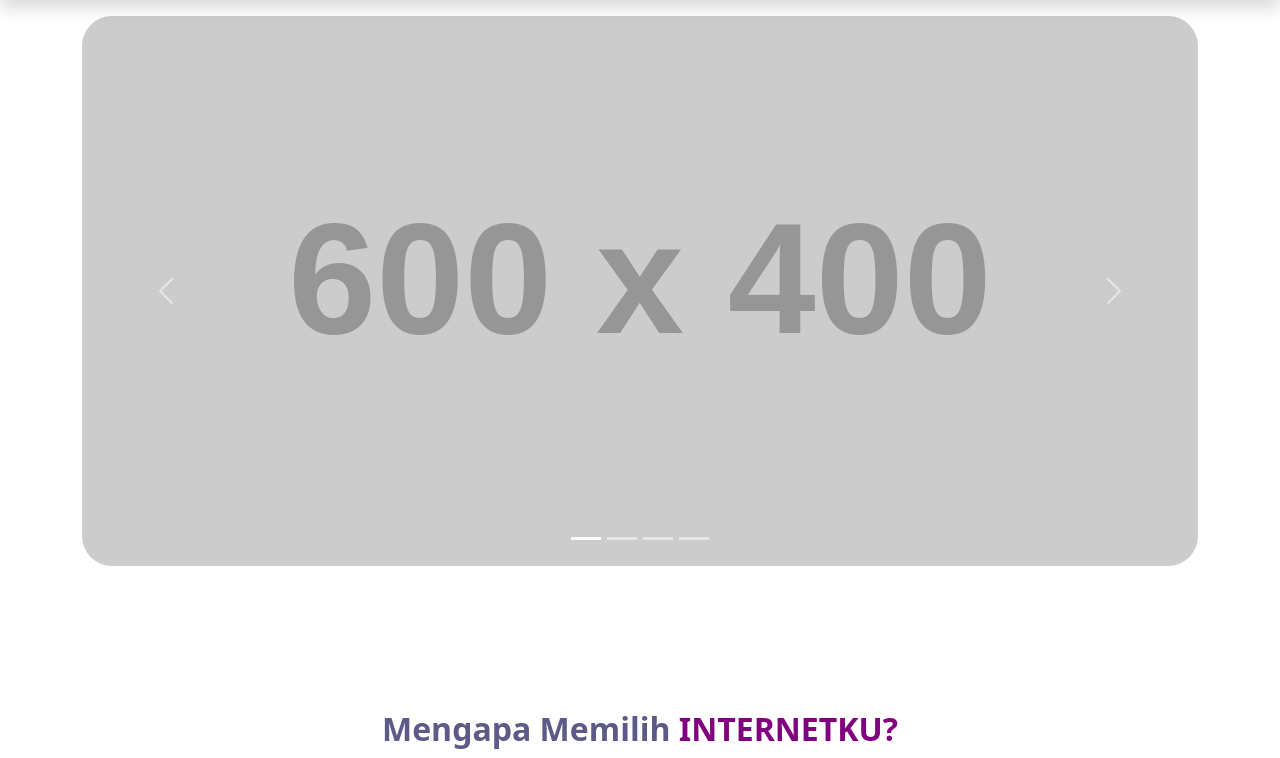
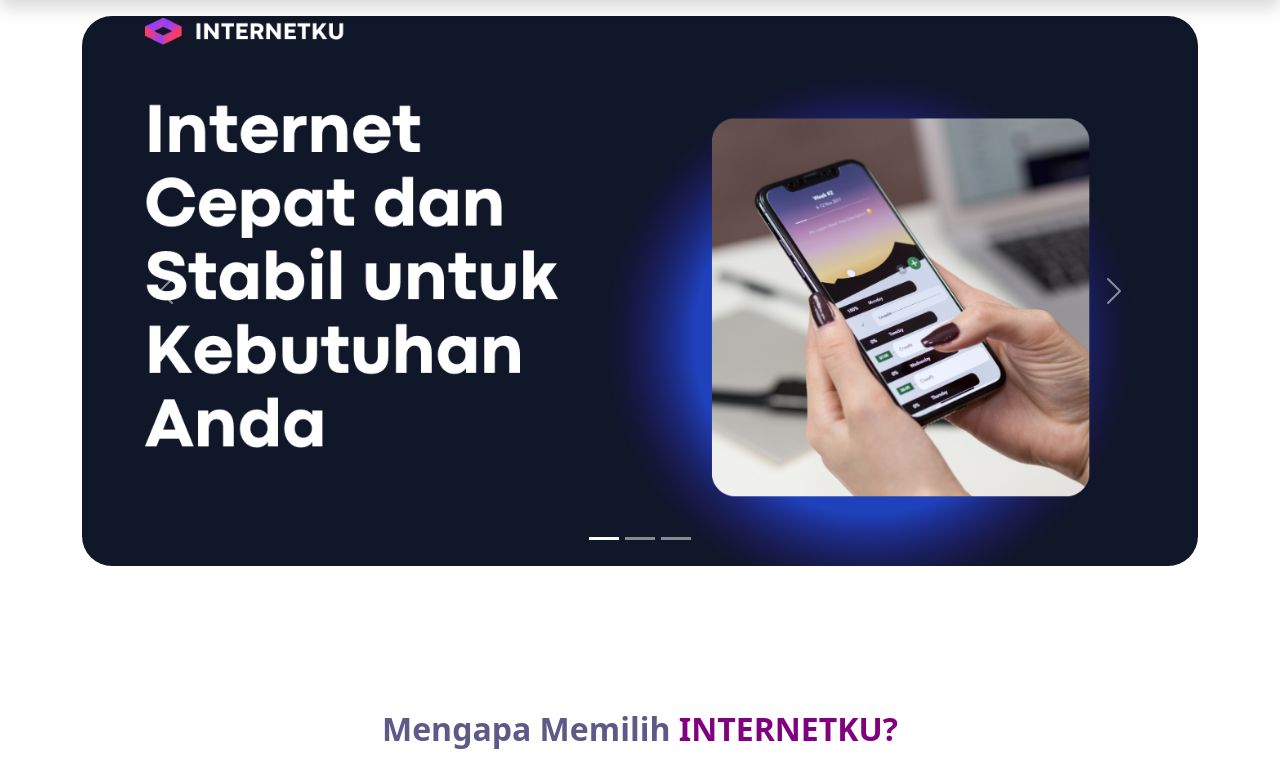
Before and after one commit to usmanasegaf/UAS_PWEB-, a PHP site: page / in a window 1280 px wide. Shown: the part 56-814 px from the top of the page. Run offline with PHP 8.4, Linux system fonts and the light colour scheme; grey boxes labelled with a size stand in for pictures from a placeholder-image service; some libraries are stand-ins or nearby versions.

Commit message:
menambahkan image

```diff
--- a/index.php
+++ b/index.php
@@ -66,26 +66,18 @@
             aria-label="Slide 1"></button>
           <button type="button" data-bs-target="#carouselPaket" data-bs-slide-to="1" aria-label="Slide 2"></button>
           <button type="button" data-bs-target="#carouselPaket" data-bs-slide-to="2" aria-label="Slide 3"></button>
-          <button type="button" data-bs-target="#carouselPaket" data-bs-slide-to="3" aria-label="Slide 4"></button>
         </div>
 
         <!-- Slides -->
         <div class="carousel-inner">
           <div class="carousel-item active">
-            <img src="https://placehold.co/600x400" class="d-block w-100" alt="Image 1"
-              style="max-height: 550px; object-fit: cover;">
+            <img src="images/1.png" class="d-block w-100" alt="Image 1" style="max-height: 550px; object-fit: cover;">
           </div>
           <div class="carousel-item">
-            <img src="https://placehold.co/600x400" class="d-block w-100" alt="Image 1"
-              style="max-height: 550px; object-fit: cover;">
+            <img src="images/2.png" class="d-block w-100" alt="Image 1" style="max-height: 550px; object-fit: cover;">
           </div>
           <div class="carousel-item">
-            <img src="https://placehold.co/600x400" class="d-block w-100" alt="Image 1"
-              style="max-height: 550px; object-fit: cover;">
-          </div>
-          <div class="carousel-item">
-            <img src="https://placehold.co/600x400" class="d-block w-100" alt="Image 1"
-              style="max-height: 550px; object-fit: cover;">
+            <img src="images/3.png" class="d-block w-100" alt="Image 1" style="max-height: 550px; object-fit: cover;">
           </div>
         </div>
 
--- a/style.css
+++ b/style.css
@@ -8,6 +8,9 @@
     color: #4c0082af !important;
   }
 
+  .carousel-indicators {
+    justify-content: center;
+  }
 
   .navbar-nav .nav-link:hover {
     color: #800080 !important;
```
Also changed, not shown: images/1.png (added), images/2.png (added), images/3.png (added).
